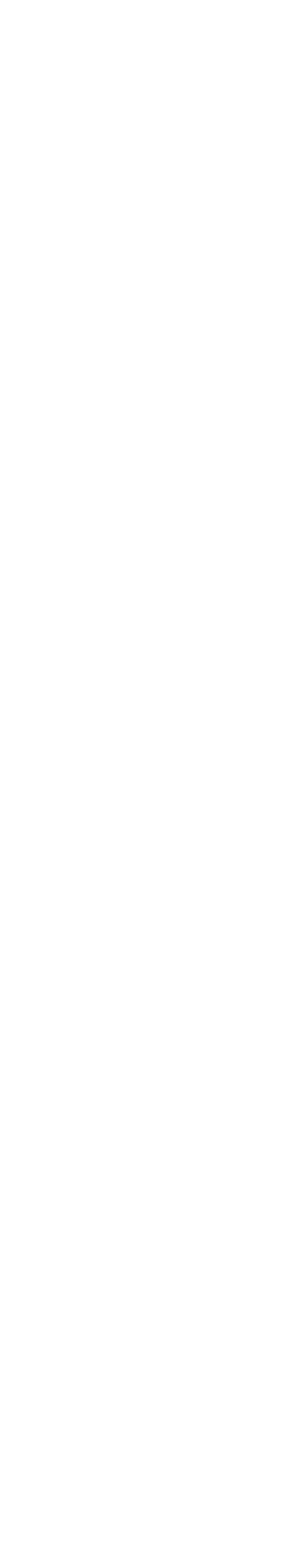
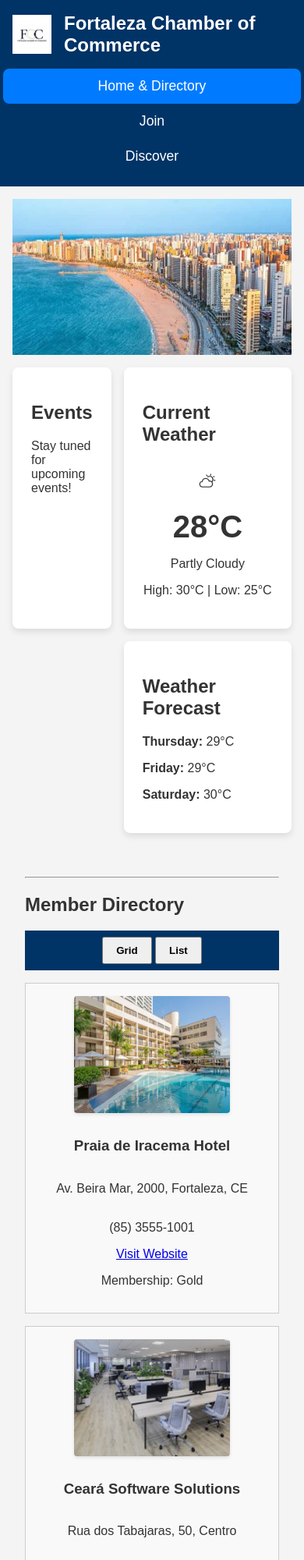
Before and after one commit to KevinBezerra/wdd231, a plain HTML site: page chamber/directory.html in a window 390 px wide. Shown: the top 2000 px of the page at 78% size. Before the commit the page ends 844 px from the top, so only its background shows below. Drawn offline with Linux system fonts and the light colour scheme.

Commit message:
commercial chamber

```diff
--- /dev/null
+++ b/chamber/data/members.json
@@ -0,0 +1,60 @@
+{
+  "members": [
+    {
+      "name": "Praia de Iracema Hotel",
+      "address": "Av. Beira Mar, 2000, Fortaleza, CE",
+      "phone": "(85) 3555-1001",
+      "website": "https://www.praiairacemahotel.com.br",
+      "image": "images/hotel_praia.jpg",
+      "membershipLevel": "Gold"
+    },
+    {
+      "name": "Ceará Software Solutions",
+      "address": "Rua dos Tabajaras, 50, Centro",
+      "phone": "(85) 3555-2002",
+      "website": "https://www.cearasoftware.com.br",
+      "image": "images/office.jpg",
+      "membershipLevel": "Gold"
+    },
+    {
+      "name": "Restaurante Sabor do Sertão",
+      "address": "Av. Monsenhor Tabosa, 1500",
+      "phone": "(85) 3555-3003",
+      "website": "https://www.sabordosertao.com.br",
+      "image": "images/restaurante_tipico.jpg",
+      "membershipLevel": "Silver"
+    },
+    {
+      "name": "Artesanato cearense",
+      "address": "Mercado Central, Loja 15",
+      "phone": "(85) 3555-4004",
+      "website": "https://www.artesanatocearense.com.br",
+      "image": "images/artesanato.jpg",
+      "membershipLevel": "Bronze"
+    },
+    {
+      "name": "Fortaleza Legal Advisors",
+      "address": "Av. Santos Dumont, 300, Aldeota",
+      "phone": "(85) 3555-5005",
+      "website": "https://www.fortalezalegal.com.br",
+      "image": "images/fortaleza_advogados.jpg",
+      "membershipLevel": "Silver"
+    },
+    {
+      "name": "Escola de Kitesurf do Futuro",
+      "address": "Praia do Futuro, Barraca 25",
+      "phone": "(85) 3555-6006",
+      "website": "https://www.kitesurfdofuturo.com.br",
+      "image": "images/kitesurf.jpg",
+      "membershipLevel": "Bronze"
+    },
+    {
+      "name": "Tapiocaria Cearense",
+      "address": "Av. da Abolição, 4040, Meireles",
+      "phone": "(85) 3555-7007",
+      "website": "https://www.tapiocariacearense.com.br",
+      "image": "images/tapiocaria.jpg",
+      "membershipLevel": "Silver"
+    }
+  ]
+}
--- a/chamber/directory.html
+++ b/chamber/directory.html
@@ -3,16 +3,95 @@
 <head>
     <meta charset="UTF-8">
     <meta name="viewport" content="width=device-width, initial-scale=1.0">
-    <meta name="description" content="Directory of local businesses and organizations in [Your Town/City/Region] Chamber of Commerce. Find members, services, and support local businesses.">
-    <meta name="author" content="[Your Name or Chamber Name]">
+    <title>Fortaleza Chamber of Commerce</title>
+    <meta name="description" content="Homepage and Member Directory of the Fortaleza Chamber of Commerce. Your hub for business news, events, and community support in Fortaleza, Ceará.">
+    <meta name="author" content="Kevin Bezerra">
 
-    <meta property="og:title" content="Directory of Members | [Your Town/City/Region] Chamber of Commerce">
-    <meta property="og:description" content="Explore the comprehensive directory of local businesses and organizations that are members of the [Your Town/City/Region] Chamber of Commerce. Support local! ">
-    <meta property="og:image" content="https://www.yourchamberwebsite.com/images/directory_share_image.jpg">
-    <meta property="og:url" content="https://www.yourchamberwebsite.com/directory.html">
-    <meta property="og:type" content="website"> <title>Directory | Fortaleza Chamber of Commerce</title>
-    <link rel="icon" href="favicon.png" type="image/png">
-    </head>
+    <meta property="og:title" content="Fortaleza Chamber of Commerce">
+    <meta property="og:type" content="website">
+    <meta property="og:description" content="Your hub for business news, events, and community support in Fortaleza, Ceará.">
+    <meta property="og:image" content="https://placehold.co/1200x630/003366/FFFFFF/png?text=Fortaleza+Chamber">
+    <meta property="og:url" content="https://kevinbezerra.github.io/wdd231/">
+
+    <link rel="stylesheet" href="styles/main.css">
+    <link rel="icon" href="images/favicon.png" type="image/png">
+</head>
 <body>
-    </body>
+
+    <header>
+        <div class="logo">
+            <img src="images/fcc_logo.png" alt="Fortaleza Chamber Logo">
+            <h1>Fortaleza Chamber of Commerce</h1>
+        </div>
+        <nav>
+            <a href="index.html" class="active">Home & Directory</a>
+            <a href="#">Join</a>
+            <a href="#">Discover</a>
+        </nav>
+    </header>
+
+    <main>
+        <section class="hero">
+            <img src="images/fortaleza_beira_mar_wide.jpg" alt="Hero image of Fortaleza">
+        </section>
+
+        <div class="home-grid">
+            <section class="events card">
+                <h2>Events</h2>
+                <p>Stay tuned for upcoming events!</p>
+            </section>
+
+            <section class="weather card">
+                <h2>Current Weather</h2>
+                <div class="weather-info">
+                    <img src="images/1555512.png" alt="Weather Icon">
+                    <p class="temp">28°C</p>
+                    <p>Partly Cloudy</p>
+                    <p>High: 30°C | Low: 25°C</p>
+                </div>
+            </section>
+
+            <section class="forecast card">
+                <h2>Weather Forecast</h2>
+                <p><strong>Thursday:</strong> 29°C</p>
+                <p><strong>Friday:</strong> 29°C</p>
+                <p><strong>Saturday:</strong> 30°C</p>
+            </section>
+        </div>
+
+        <section class="directory-section">
+            <hr>
+            <h2>Member Directory</h2>
+            <div class="menu">
+                <button id="grid">Grid</button>
+                <button id="list">List</button>
+            </div>
+            <article class="grid">
+            </article>
+        </section>
+    </main>
+
+    <footer>
+        <div class="footer-contact">
+            <h3>Fortaleza Chamber of Commerce</h3>
+            <p>1001 Av. Santos Dumont</p>
+            <p>Fortaleza, Ceará, Brazil</p>
+            <p>info@fortalezacc.org</p>
+            <p>(85) 9555-2300</p>
+        </div>
+        <div class="footer-social">
+            <a href="#"><img src="images/facebook.webp" alt="Facebook"></a>
+            <a href="#"><img src="images/twitter.webp" alt="Twitter"></a>
+            <a href="#"><img src="images/instagram.webp" alt="Instagram"></a>
+        </div>
+        <div class="footer-info">
+            <p><strong>WDD231 Class Project</strong></p>
+            <p>Kevin Bezerra</p>
+            <p>©<span id="current-year"></span> Fortaleza Chamber of Commerce</p>
+            <p>Last Modification: <span id="last-modified"></span></p>
+        </div>
+    </footer>
+
+    <script src="scripts/main.js"></script>
+</body>
 </html>
--- /dev/null
+++ b/chamber/scripts/main.js
@@ -0,0 +1,71 @@
+document.addEventListener('DOMContentLoaded', function() {
+
+    const gridbutton = document.querySelector("#grid");
+    const listbutton = document.querySelector("#list");
+    const displayArticle = document.querySelector("article");
+
+    async function getMembers() {
+        try {
+            const response = await fetch('data/members.json');
+            if (!response.ok) {
+                throw new Error(`HTTP error! status: ${response.status} while fetching data/members.json`);
+            }
+            const data = await response.json();
+            displayMembers(data.members);
+        } catch (error) {
+            console.error('Error fetching or parsing member data:', error);
+            if (displayArticle) {
+                displayArticle.innerHTML = '<p>Sorry, member data could not be loaded at this time. Please check if members.json is in the "data" folder and is valid JSON.</p>';
+            }
+        }
+    }
+
+    const displayMembers = (members) => {
+        if (!displayArticle) {
+            console.error("The 'article' element to display members was not found.");
+            return;
+        }
+
+        displayArticle.innerHTML = '';
+
+        members.forEach(member => {
+            const memberSection = document.createElement('section');
+            memberSection.innerHTML = `
+                <img src="${member.image}" alt="Logo of ${member.name}" loading="lazy">
+                <h3>${member.name}</h3>
+                <p>${member.address}</p>
+                <p>${member.phone}</p>
+                <a href="${member.website}" target="_blank">Visit Website</a>
+                <p class="membership-level">Membership: ${member.membershipLevel}</p>
+            `;
+            displayArticle.appendChild(memberSection);
+        });
+    };
+
+    if (gridbutton && listbutton && displayArticle) {
+        gridbutton.addEventListener("click", () => {
+            displayArticle.classList.add("grid");
+            displayArticle.classList.remove("list");
+        });
+
+        listbutton.addEventListener("click", () => {
+            displayArticle.classList.add("list");
+            displayArticle.classList.remove("grid");
+        });
+    } else {
+        console.warn("Grid/List buttons or the article display container not found. View switching might not work as expected.");
+    }
+
+    const currentYearElement = document.getElementById('current-year');
+    if (currentYearElement) {
+        currentYearElement.textContent = new Date().getFullYear();
+    }
+    const lastModifiedElement = document.getElementById('last-modified');
+    if (lastModifiedElement) {
+        lastModifiedElement.textContent = document.lastModified;
+    }
+
+    if (displayArticle) {
+        getMembers();
+    }
+});
--- /dev/null
+++ b/chamber/styles/main.css
@@ -0,0 +1,258 @@
+:root {
+    --primary-color: #003366;
+    --secondary-color: #f4f4f4;
+    --accent-color: #007BFF;
+    --text-color: #333;
+    --card-bg-color: #ffffff;
+    --border-radius: 8px;
+    --box-shadow: 0 4px 8px rgba(0,0,0,0.1);
+}
+
+body {
+    font-family: Arial, sans-serif;
+    margin: 0 auto;
+    max-width: 1200px;
+    background-color: var(--secondary-color);
+    color: var(--text-color);
+}
+
+.card {
+    background-color: var(--card-bg-color);
+    border-radius: var(--border-radius);
+    box-shadow: var(--box-shadow);
+    padding: 1.5rem;
+}
+
+header {
+    display: flex;
+    justify-content: space-between;
+    align-items: center;
+    padding: 1rem;
+    background-color: var(--primary-color);
+    color: white;
+}
+
+header .logo {
+    display: flex;
+    align-items: center;
+}
+
+header .logo img {
+    height: 50px;
+    margin-right: 1rem;
+}
+
+header h1 {
+    font-size: 1.5rem;
+    margin: 0;
+}
+
+header nav a {
+    color: white;
+    text-decoration: none;
+    padding: 0.5rem 1rem;
+    font-size: 1.1rem;
+}
+
+header nav a.active, header nav a:hover {
+    background-color: var(--accent-color);
+    border-radius: var(--border-radius);
+}
+
+main {
+    padding: 1rem;
+}
+
+.hero {
+    position: relative;
+    text-align: center;
+}
+
+.hero img {
+    width: 100%;
+    height: 200px;
+    object-fit: cover;
+    display: block;
+}
+
+.home-grid {
+    display: grid;
+    grid-template-columns: 2fr 1fr;
+    gap: 1rem;
+    margin-top: 1rem;
+}
+
+.events {
+    grid-column: 1 / 2;
+    grid-row: 1 / 3;
+}
+
+.weather {
+    grid-column: 2 / 3;
+}
+
+.forecast {
+    grid-column: 2 / 3;
+}
+
+.weather-info {
+    text-align: center;
+}
+
+.weather-info .temp {
+    font-size: 2.5rem;
+    font-weight: bold;
+    margin: 0.5rem 0;
+}
+
+.weather-info img {
+    width: 50px;
+    height: 50px;
+}
+
+.directory-section {
+    padding: 1rem;
+    max-width: 1200px;
+    margin: 2rem auto;
+}
+
+.directory-section .menu {
+    margin: 1rem auto;
+    padding: 0.5rem;
+    background-color: var(--primary-color);
+    text-align: center;
+}
+
+.directory-section .menu button {
+    padding: 0.5rem 1rem;
+    font-weight: 700;
+    cursor: pointer;
+}
+
+.directory-section article section {
+    border: 1px solid #ccc;
+    padding: 1rem;
+    background-color: #f9f9f9;
+    display: flex;
+    flex-direction: column;
+    align-items: center;
+    text-align: center;
+}
+
+.grid {
+    display: grid;
+    grid-template-columns: repeat(auto-fit, minmax(250px, 1fr));
+    gap: 1rem;
+}
+
+.grid section img {
+    width: 100%;
+    max-width: 200px;
+    height: 150px;
+    object-fit: cover;
+    margin-bottom: 0.75rem;
+    border-radius: 4px;
+    box-shadow: 0 2px 4px rgba(0,0,0,0.1);
+}
+
+.list {
+    display: flex;
+    flex-direction: column;
+    gap: 0.5rem;
+}
+
+.list section {
+    display: grid;
+    grid-template-columns: 3fr 2fr 1fr;
+    align-items: center;
+    padding: 0.75rem;
+    text-align: left;
+}
+
+.list section img {
+    display: none;
+}
+
+.list section h3 {
+    font-size: 1rem;
+    margin: 0;
+}
+
+.list section p {
+    margin: 0.25rem 0;
+}
+
+.list section:nth-child(even) {
+    background-color: #e9e9e9;
+}
+
+footer {
+    display: flex;
+    justify-content: space-between;
+    align-items: flex-start;
+    padding: 2rem;
+    background-color: var(--primary-color);
+    color: white;
+    margin-top: 2rem;
+    flex-wrap: wrap;
+    gap: 1.5rem;
+}
+
+footer div {
+    flex: 1;
+    min-width: 200px;
+}
+
+.footer-contact,
+.footer-info {
+    text-align: left;
+}
+
+.footer-social {
+    text-align: center;
+}
+
+.footer-social img {
+    height: 45px;
+    width: 45px;
+    margin: 0 0.5rem;
+}
+
+footer a {
+    color: var(--secondary-color);
+}
+
+@media (max-width: 900px) {
+    .home-grid {
+        grid-template-columns: 1fr;
+    }
+    .events {
+        grid-row: auto;
+    }
+}
+
+@media (max-width: 768px) {
+    header {
+        flex-direction: column;
+        gap: 1rem;
+    }
+    header nav {
+        display: flex;
+        flex-direction: column;
+        align-items: center;
+        width: 100%;
+    }
+    header nav a {
+        padding: 0.75rem;
+        width: 100%;
+        text-align: center;
+    }
+    footer {
+        flex-direction: column;
+        align-items: center;
+    }
+    footer div {
+        text-align: center !important;
+        width: 100%;
+    }
+}
```
Also changed, not shown: chamber/images/1555512.png (added), chamber/images/artesanato.jpg (added), chamber/images/facebook.webp (added), chamber/images/fcc_logo.png (added), chamber/images/fortaleza_advogados.jpg (added), chamber/images/fortaleza_beira_mar.jpg (added), chamber/images/fortaleza_beira_mar_wide.jpg (added), chamber/images/hotel_praia.jpg (added), chamber/images/instagram.webp (added), chamber/images/kitesurf.jpg (added), chamber/images/office.jpg (added), chamber/images/restaurante_tipico.jpg (added), chamber/images/tapiocaria.jpg (added), chamber/images/twitter.webp (added).
